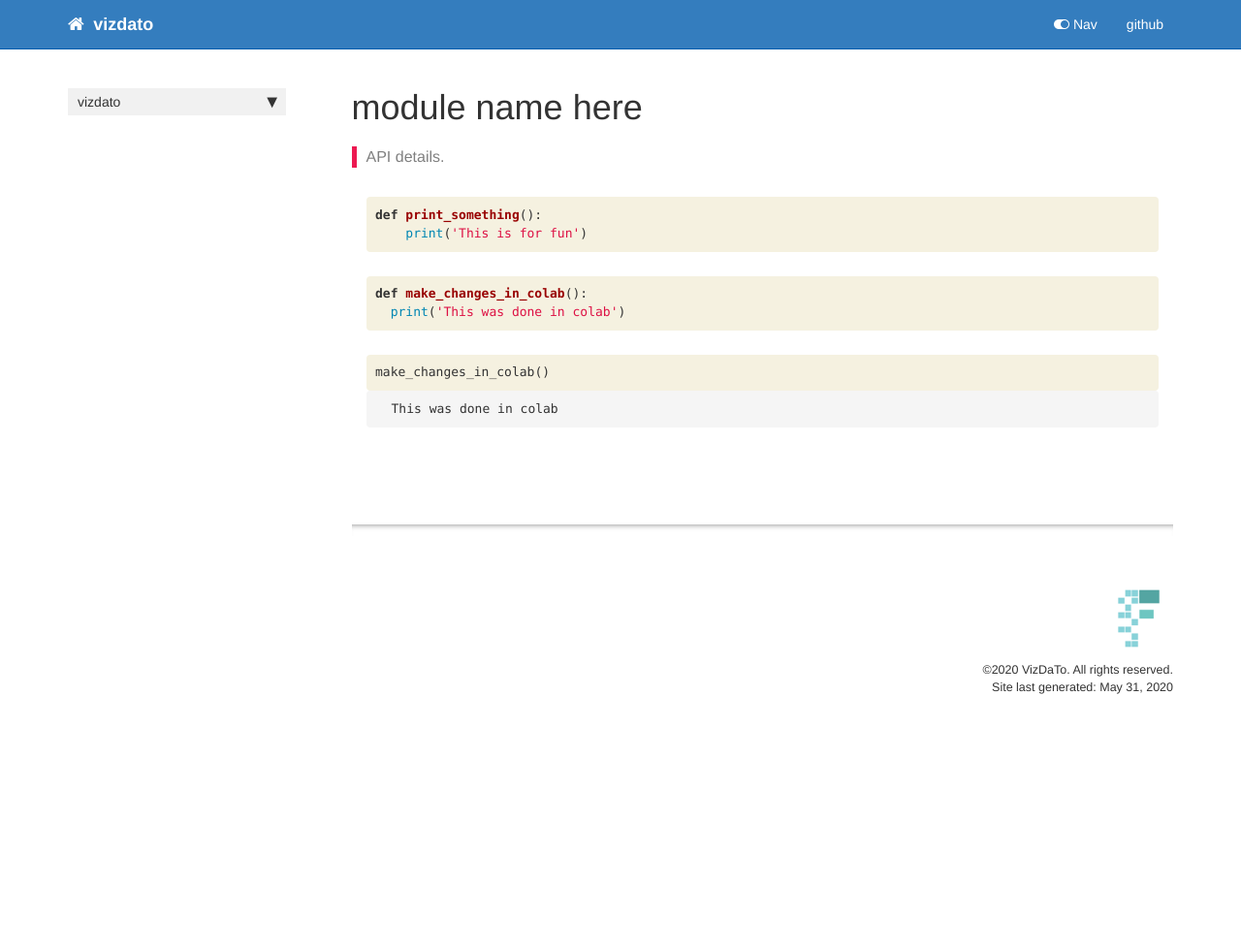
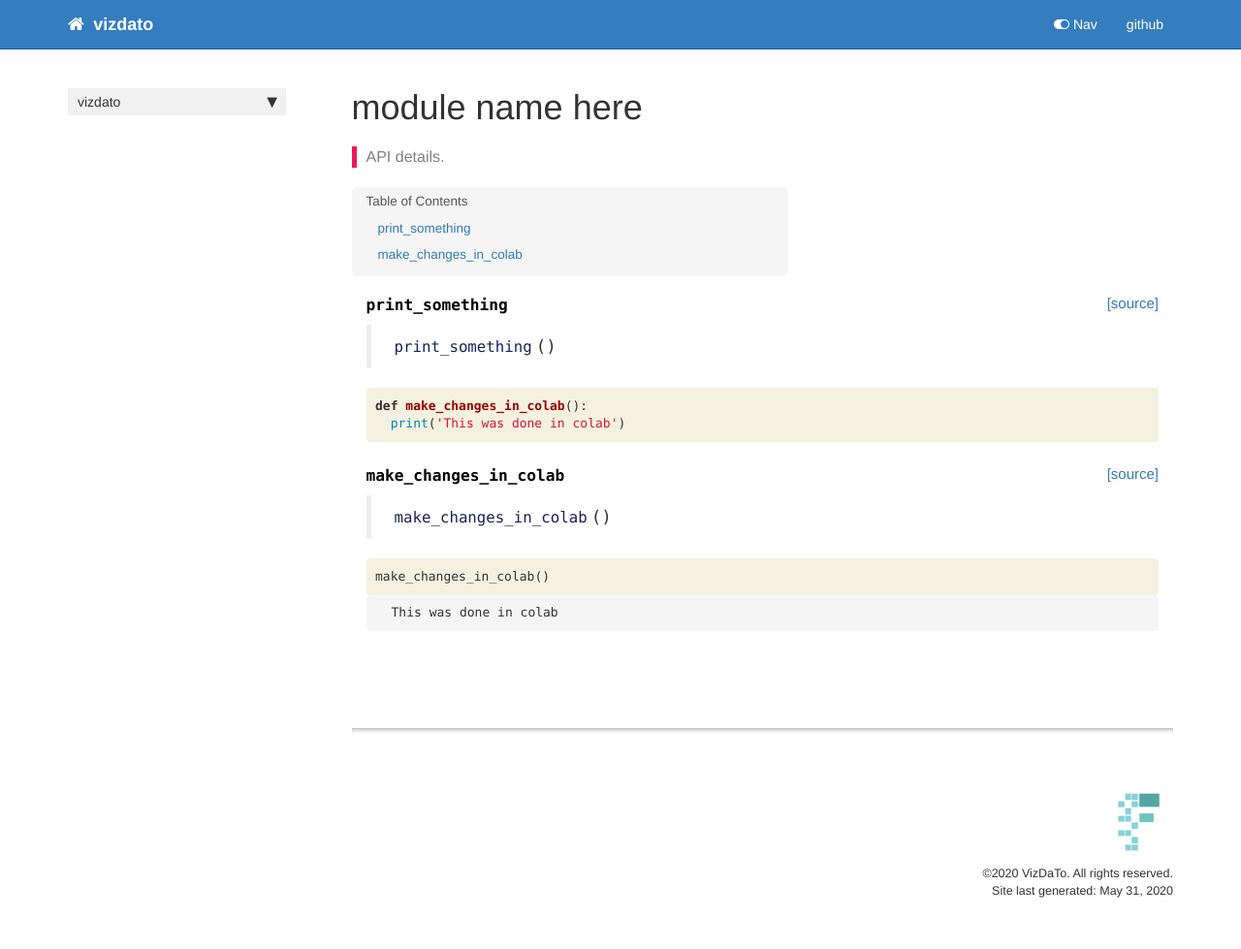
Before and after one commit to Ryanfras/vizdato, a Jekyll site: the page built from docs/core.html, in a window 1280 px wide. Shown: the whole page at 97% size. Built offline with Jekyll 4.4.1, drawn with Linux system fonts in a browser that asks for light colours; nearby versions of some CDN libraries; comment, search, counter and statistics services are not loaded; before the commit the page ends 900 px from its top, so only the background shows below that.

Commit message:
added export statements

```diff
--- a/docs/core.html
+++ b/docs/core.html
@@ -30,15 +30,28 @@
     {% raw %}
 
 <div class="cell border-box-sizing code_cell rendered">
-<div class="input">
 
-<div class="inner_cell">
-    <div class="input_area">
-<div class=" highlight hl-ipython3"><pre><span></span><span class="k">def</span> <span class="nf">print_something</span><span class="p">():</span>
-    <span class="nb">print</span><span class="p">(</span><span class="s1">&#39;This is for fun&#39;</span><span class="p">)</span>
-</pre></div>
+</div>
+    {% endraw %}
 
-    </div>
+    {% raw %}
+
+<div class="cell border-box-sizing code_cell rendered">
+
+<div class="output_wrapper">
+<div class="output">
+
+<div class="output_area">
+
+
+<div class="output_markdown rendered_html output_subarea ">
+<h4 id="print_something" class="doc_header"><code>print_something</code><a href="https://github.com/ryanfras/vizdato/tree/master/vizdato/core.py#L6" class="source_link" style="float:right">[source]</a></h4><blockquote><p><code>print_something</code>()</p>
+</blockquote>
+
+</div>
+
+</div>
+
 </div>
 </div>
 
@@ -57,6 +70,30 @@
 </pre></div>
 
     </div>
+</div>
+</div>
+
+</div>
+    {% endraw %}
+
+    {% raw %}
+
+<div class="cell border-box-sizing code_cell rendered">
+
+<div class="output_wrapper">
+<div class="output">
+
+<div class="output_area">
+
+
+<div class="output_markdown rendered_html output_subarea ">
+<h4 id="make_changes_in_colab" class="doc_header"><code>make_changes_in_colab</code><a href="https://github.com/ryanfras/vizdato/tree/master/vizdato/core.py#L10" class="source_link" style="float:right">[source]</a></h4><blockquote><p><code>make_changes_in_colab</code>()</p>
+</blockquote>
+
+</div>
+
+</div>
+
 </div>
 </div>
 
--- a/vizdato/_nbdev.py
+++ b/vizdato/_nbdev.py
@@ -2,9 +2,10 @@
 
 __all__ = ["index", "modules", "custom_doc_links", "git_url"]
 
-index = {}
+index = {"print_something": "00_core.ipynb",
+         "make_changes_in_colab": "00_core.ipynb"}
 
-modules = []
+modules = ["core.py"]
 
 doc_url = "https://ryanfras.github.io/vizdato/"
 
```
Also changed, not shown: vizdato/core.py (+9 -1 lines), 1 other file.
